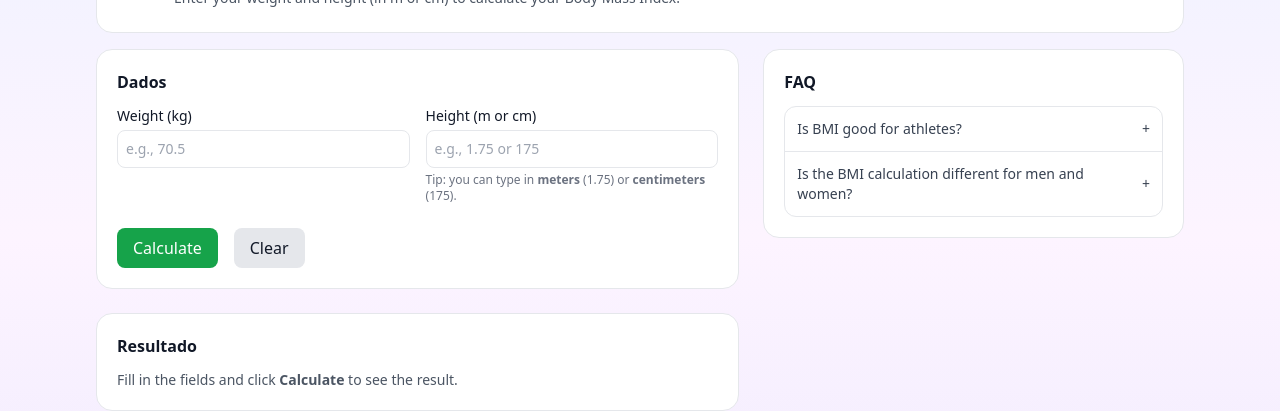
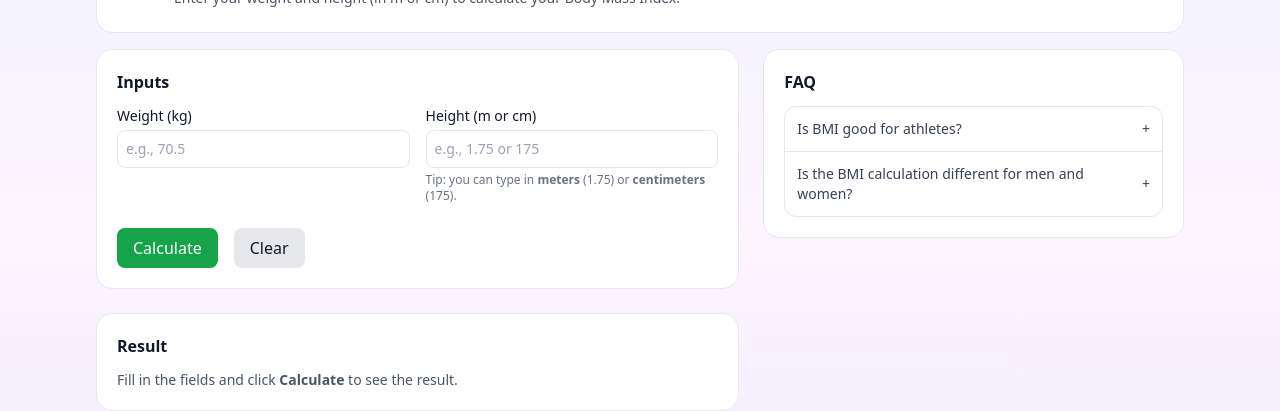
Before and after one commit to jfvitor/calc-suite, a Next.js app: page /en/bmi in a window 1280 px wide. Shown: the part 161-572 px from the top of the page. Built offline with nearby package versions, Linux system fonts and the light colour scheme; no server answers.

Commit message:
Add optional labels prop to ImcCalculator component

```diff
--- a/app/en/bmi/ImcCalculator.tsx
+++ b/app/en/bmi/ImcCalculator.tsx
@@ -2,6 +2,13 @@
 
 import React, { createContext, useContext, useState } from "react";
 import CalculatorShell from "@/components/CalculatorShell";
+
+// ---------- types ----------
+type Labels = {
+  dataTitle?: string;
+  resultTitle?: string;
+  faqTitle?: string;
+};
 
 // ---------- utils ----------
 function toNumberLocale(str: string): number {
@@ -82,8 +89,10 @@ function useBmiCalc() {
 // ---------- exported component ----------
 export default function ImcCalculator({
   faq,
+  labels,
 }: {
   faq: readonly { q: string; a: string }[];
+  labels?: Labels;
 }) {
   return (
     <BmiCalcProvider>
@@ -95,6 +104,7 @@ export default function ImcCalculator({
         result={<Result />}
         faq={<FaqToggle items={faq} />}
         compact // no ad layout for now
+        labels={labels}
       />
     </BmiCalcProvider>
   );
```
